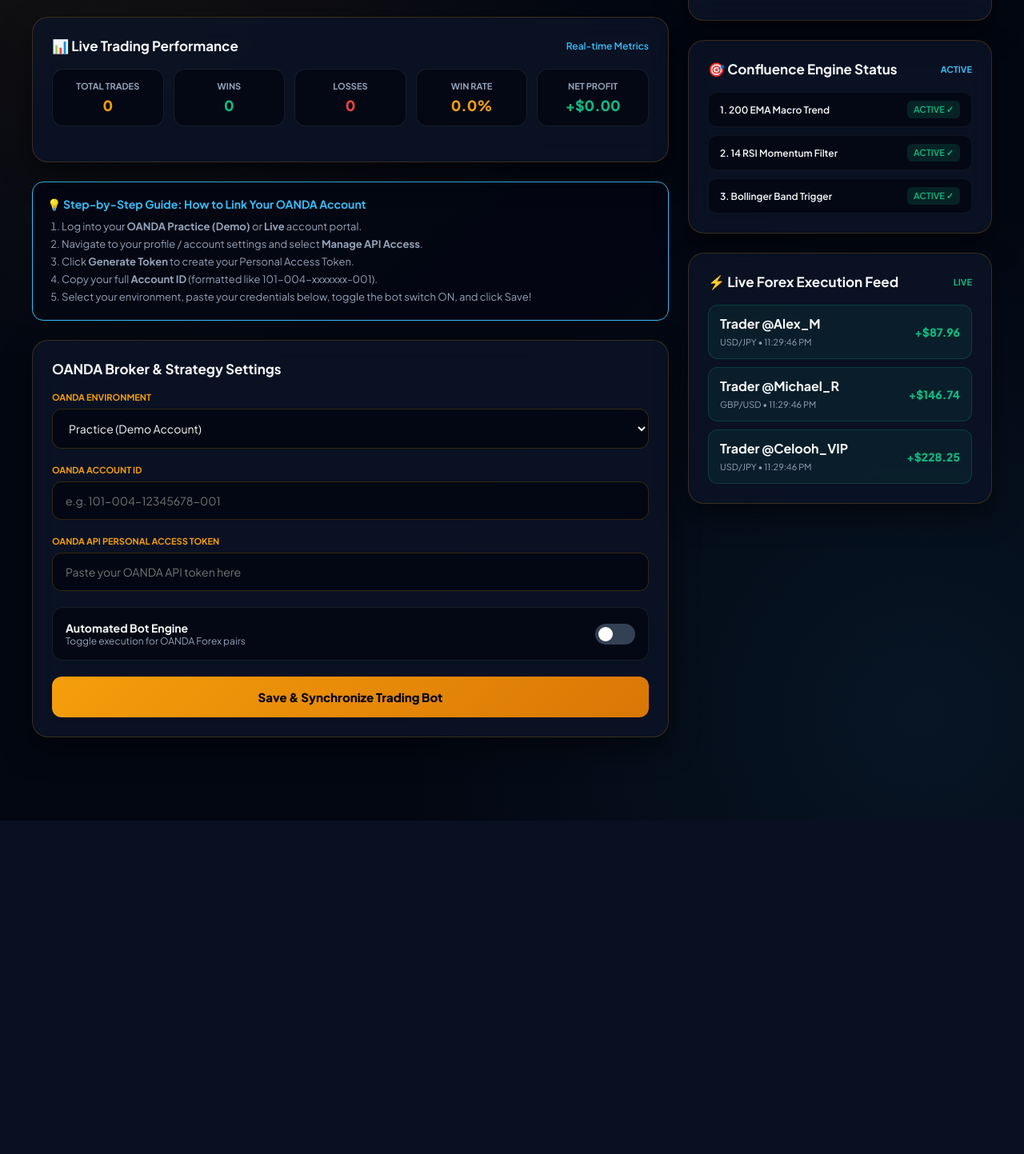
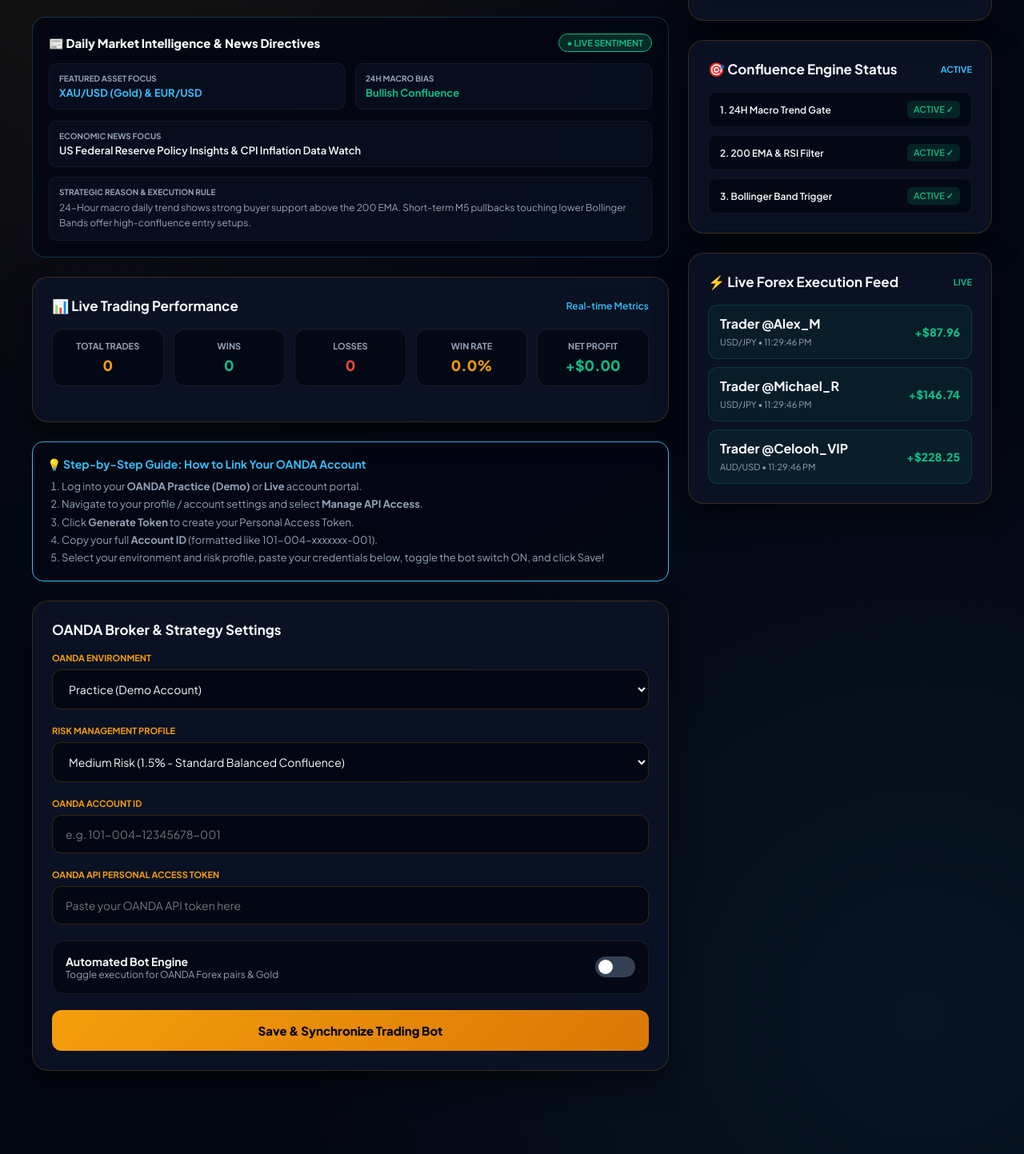
Before and after one commit to snowmanly101/deriv_trading_bot, a Django app: page /dashboard/ in a window 1280 px wide. Shown: the part 301-1744 px from the top of the page at 80% size. Before the commit the page ends 1327 px from the top, so only its background shows below. Run offline with Django 5.2, Linux system fonts and the light colour scheme; a user stored in the database is signed in; data comes from the database, SQL or seed files in the repository.

Commit message:
Added Market Intelligence Directive and Risk Profile selector to dashboard

```diff
--- a/dashboard/templates/dashboard/index.html
+++ b/dashboard/templates/dashboard/index.html
@@ -139,6 +139,23 @@
         .stat-val.win { color: var(--success-green); }
         .stat-val.loss { color: var(--danger-red); }
         .stat-val.gold { color: var(--neon-gold); }
+
+        /* Market Intelligence Directives Box */
+        .intel-box {
+            background: rgba(3, 7, 18, 0.85);
+            border: 1px solid var(--border-glow);
+            border-radius: 16px;
+            padding: 20px;
+            margin-bottom: 24px;
+        }
+
+        .intel-header { display: flex; justify-content: space-between; align-items: center; margin-bottom: 14px; }
+        .intel-badge { background: rgba(16, 185, 129, 0.2); border: 1px solid var(--success-green); color: var(--success-green); padding: 4px 10px; border-radius: 12px; font-size: 11px; font-weight: 700; }
+
+        .intel-grid { display: grid; grid-template-columns: 1fr 1fr; gap: 12px; margin-bottom: 14px; }
+        .intel-item { background: rgba(11, 19, 38, 0.6); padding: 12px; border-radius: 10px; border: 1px solid rgba(255, 255, 255, 0.05); }
+        .intel-title { font-size: 10px; font-weight: 700; color: var(--text-muted); text-transform: uppercase; margin-bottom: 4px; }
+        .intel-value { font-size: 13px; font-weight: 700; color: var(--neon-cyan); }
 
         .guide-box {
             background: rgba(3, 7, 18, 0.8);
@@ -317,6 +334,35 @@
 
             <div style="height: 24px;"></div>
 
+            <!-- Daily Market Intelligence & Directives Card -->
+            <div class="intel-box">
+                <div class="intel-header">
+                    <h4 style="font-size: 15px; font-weight: 800; color: var(--text-white);">📰 Daily Market Intelligence & News Directives</h4>
+                    <span class="intel-badge">● LIVE SENTIMENT</span>
+                </div>
+
+                <div class="intel-grid">
+                    <div class="intel-item">
+                        <div class="intel-title">Featured Asset Focus</div>
+                        <div class="intel-value">{{ market_intel.top_asset }}</div>
+                    </div>
+                    <div class="intel-item">
+                        <div class="intel-title">24H Macro Bias</div>
+                        <div class="intel-value" style="color: var(--success-green);">{{ market_intel.market_bias }}</div>
+                    </div>
+                </div>
+
+                <div class="intel-item" style="margin-bottom: 12px;">
+                    <div class="intel-title">Economic News Focus</div>
+                    <p style="font-size: 13px; font-weight: 600; color: var(--text-white); margin-top: 4px;">{{ market_intel.news_event }}</p>
+                </div>
+
+                <div class="intel-item">
+                    <div class="intel-title">Strategic Reason & Execution Rule</div>
+                    <p style="font-size: 12px; color: var(--text-muted); margin-top: 4px; line-height: 1.6;">{{ market_intel.trading_reason }}</p>
+                </div>
+            </div>
+
             <!-- Performance Metrics Dashboard -->
             <div class="card">
                 <div class="card-header">
@@ -355,7 +401,7 @@
                     <li>Navigate to your profile / account settings and select <strong>Manage API Access</strong>.</li>
                     <li>Click <strong>Generate Token</strong> to create your Personal Access Token.</li>
                     <li>Copy your full <strong>Account ID</strong> (formatted like <code>101-004-xxxxxxx-001</code>).</li>
-                    <li>Select your environment, paste your credentials below, toggle the bot switch ON, and click Save!</li>
+                    <li>Select your environment and risk profile, paste your credentials below, toggle the bot switch ON, and click Save!</li>
                 </ol>
             </div>
 
@@ -372,6 +418,15 @@
                         <select name="oanda_environment" class="form-control" style="cursor: pointer;">
                             <option value="practice" {% if profile.oanda_environment == 'practice' %}selected{% endif %}>Practice (Demo Account)</option>
                             <option value="live" {% if profile.oanda_environment == 'live' %}selected{% endif %}>Live (Real Money Account)</option>
+                        </select>
+                    </div>
+
+                    <div class="form-group">
+                        <label>Risk Management Profile</label>
+                        <select name="risk_level" class="form-control" style="cursor: pointer;">
+                            <option value="low" {% if profile.risk_level == 'low' %}selected{% endif %}>Low Risk (0.5% - Conservative Capital Protection)</option>
+                            <option value="medium" {% if profile.risk_level == 'medium' or not profile.risk_level %}selected{% endif %}>Medium Risk (1.5% - Standard Balanced Confluence)</option>
+                            <option value="high" {% if profile.risk_level == 'high' %}selected{% endif %}>High Risk (3.0% - Maximum Volatility Scaling)</option>
                         </select>
                     </div>
 
@@ -393,7 +448,7 @@
                     <div class="switch-container">
                         <div>
                             <div style="font-weight: 700; font-size: 14px;">Automated Bot Engine</div>
-                            <div style="color: var(--text-muted); font-size: 12px;">Toggle execution for OANDA Forex pairs</div>
+                            <div style="color: var(--text-muted); font-size: 12px;">Toggle execution for OANDA Forex pairs & Gold</div>
                         </div>
                         <label class="switch">
                             <input type="checkbox" id="botToggle" name="is_bot_active"
@@ -438,11 +493,11 @@
                 </div>
                 <div class="confluence-list">
                     <div class="confluence-item">
-                        <span>1. 200 EMA Macro Trend</span>
+                        <span>1. 24H Macro Trend Gate</span>
                         <span class="badge-check">ACTIVE ✓</span>
                     </div>
                     <div class="confluence-item">
-                        <span>2. 14 RSI Momentum Filter</span>
+                        <span>2. 200 EMA & RSI Filter</span>
                         <span class="badge-check">ACTIVE ✓</span>
                     </div>
                     <div class="confluence-item">
@@ -483,7 +538,7 @@
         }
 
         const traders = ['@Alex_M', '@David_K', '@Celooh_VIP', '@Michael_R', '@Sarah_T'];
-        const pairs = ['EUR/USD', 'GBP/USD', 'USD/JPY', 'AUD/USD'];
+        const pairs = ['EUR/USD', 'GBP/USD', 'USD/JPY', 'AUD/USD', 'XAU/USD'];
 
         function addLiveTrade() {
             const feed = document.getElementById('tradeFeed');
--- a/dashboard/views.py
+++ b/dashboard/views.py
@@ -33,15 +33,38 @@ def custom_logout_view(request):
 @login_required
 def dashboard_view(request):
     profile, created = Profile.objects.get_or_create(user=request.user)
-    return render(request, 'dashboard/index.html', {'profile': profile})
+
+    # Daily Market Intelligence & News Directives Data
+    market_intelligence = {
+        'top_asset': 'XAU/USD (Gold) & EUR/USD',
+        'market_bias': 'Bullish Confluence',
+        'news_event': 'US Federal Reserve Policy Insights & CPI Inflation Data Watch',
+        'trading_reason': '24-Hour macro daily trend shows strong buyer support above the 200 EMA. Short-term M5 pullbacks touching lower Bollinger Bands offer high-confluence entry setups.',
+        'bot_status_directive': 'Active - Multi-asset scanner analyzing 15s intervals with risk controls.'
+    }
+
+    return render(request, 'dashboard/index.html', {
+        'profile': profile,
+        'market_intel': market_intelligence
+    })
 
 @login_required
 def update_broker_settings(request):
     if request.method == 'POST':
         profile, created = Profile.objects.get_or_create(user=request.user)
+
+        # OANDA Broker Credentials & Settings
         profile.oanda_environment = request.POST.get('oanda_environment', 'practice')
         profile.oanda_account_id = request.POST.get('oanda_account_id', '').strip()
         profile.oanda_api_token = request.POST.get('oanda_api_token', '').strip()
+
+        # Risk Management Settings (Low / Medium / High)
+        risk_level = request.POST.get('risk_level', 'medium').lower()
+        if hasattr(profile, 'risk_level'):
+            profile.risk_level = risk_level
+
+        # Bot Toggle Control
         profile.is_bot_active = request.POST.get('is_bot_active') == 'on'
+
         profile.save()
     return redirect('dashboard_view')
```
